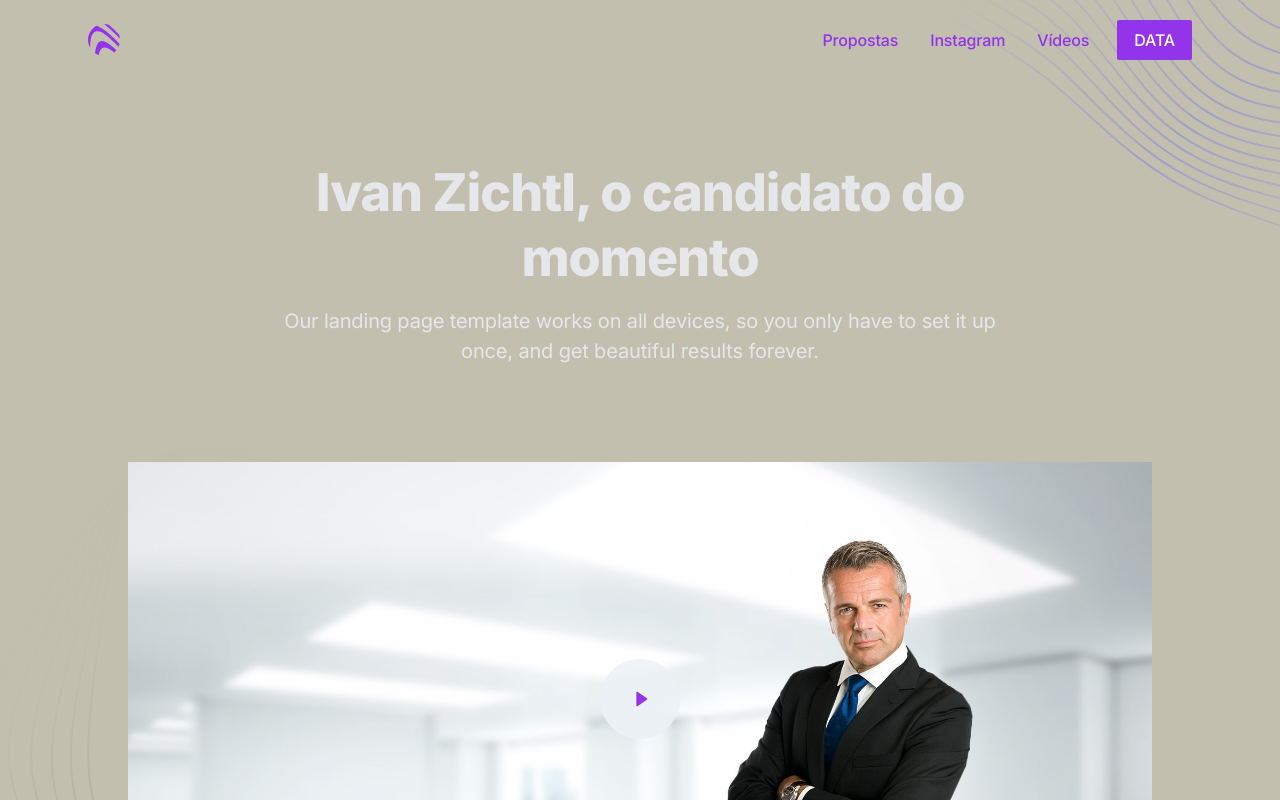
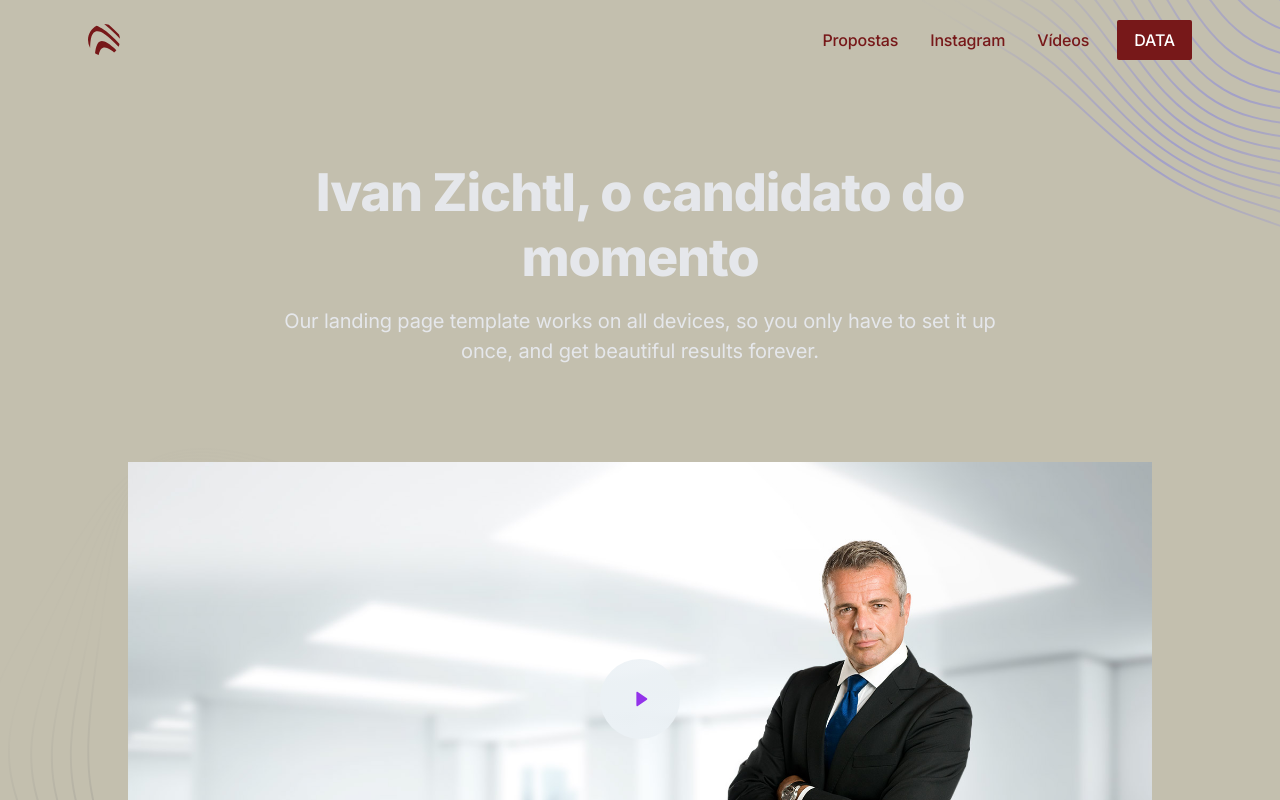
Before and after one commit to alcemaia/projetoMpt, a Next.js app: page / in a window 1280 px wide. Shown: the top 800 px of the page. Built offline with nearby package versions, Linux system fonts and the light colour scheme; no server answers.

Commit message:
mudança de cores no texto do header

```diff
--- a/components/ui/footer.tsx
+++ b/components/ui/footer.tsx
@@ -15,7 +15,7 @@ export default function Footer() {
               <div className="mb-2">
                 {/* Logo */}
                 <Link href="/" className="inline-block" aria-label="Cruip">
-                  <svg className="w-8 h-8 fill-current text-purple-600" viewBox="0 0 32 32" xmlns="http://www.w3.org/2000/svg">
+                  <svg className="w-8 h-8 fill-current text-vermelho-900" viewBox="0 0 32 32" xmlns="http://www.w3.org/2000/svg">
                     <path d="M31.952 14.751a260.51 260.51 0 00-4.359-4.407C23.932 6.734 20.16 3.182 16.171 0c1.634.017 3.21.28 4.692.751 3.487 3.114 6.846 6.398 10.163 9.737.493 1.346.811 2.776.926 4.262zm-1.388 7.883c-2.496-2.597-5.051-5.12-7.737-7.471-3.706-3.246-10.693-9.81-15.736-7.418-4.552 2.158-4.717 10.543-4.96 16.238A15.926 15.926 0 010 16C0 9.799 3.528 4.421 8.686 1.766c1.82.593 3.593 1.675 5.038 2.587 6.569 4.14 12.29 9.71 17.792 15.57-.237.94-.557 1.846-.952 2.711zm-4.505 5.81a56.161 56.161 0 00-1.007-.823c-2.574-2.054-6.087-4.805-9.394-4.044-3.022.695-4.264 4.267-4.97 7.52a15.945 15.945 0 01-3.665-1.85c.366-3.242.89-6.675 2.405-9.364 2.315-4.107 6.287-3.072 9.613-1.132 3.36 1.96 6.417 4.572 9.313 7.417a16.097 16.097 0 01-2.295 2.275z" />
                   </svg>
                 </Link>
--- a/components/ui/header.tsx
+++ b/components/ui/header.tsx
@@ -10,7 +10,7 @@ export default function Header() {
           <div className="shrink-0 mr-4">
             {/* Logo */}
             <Link href="/" className="block" aria-label="Cruip">
-              <svg className="w-8 h-8 fill-current text-purple-600" viewBox="0 0 32 32" xmlns="http://www.w3.org/2000/svg">
+              <svg className="w-8 h-8 fill-current text-vermelho-900" viewBox="0 0 32 32" xmlns="http://www.w3.org/2000/svg">
                 <path d="M31.952 14.751a260.51 260.51 0 00-4.359-4.407C23.932 6.734 20.16 3.182 16.171 0c1.634.017 3.21.28 4.692.751 3.487 3.114 6.846 6.398 10.163 9.737.493 1.346.811 2.776.926 4.262zm-1.388 7.883c-2.496-2.597-5.051-5.12-7.737-7.471-3.706-3.246-10.693-9.81-15.736-7.418-4.552 2.158-4.717 10.543-4.96 16.238A15.926 15.926 0 010 16C0 9.799 3.528 4.421 8.686 1.766c1.82.593 3.593 1.675 5.038 2.587 6.569 4.14 12.29 9.71 17.792 15.57-.237.94-.557 1.846-.952 2.711zm-4.505 5.81a56.161 56.161 0 00-1.007-.823c-2.574-2.054-6.087-4.805-9.394-4.044-3.022.695-4.264 4.267-4.97 7.52a15.945 15.945 0 01-3.665-1.85c.366-3.242.89-6.675 2.405-9.364 2.315-4.107 6.287-3.072 9.613-1.132 3.36 1.96 6.417 4.572 9.313 7.417a16.097 16.097 0 01-2.295 2.275z" />
               </svg>
             </Link>
@@ -23,7 +23,7 @@ export default function Header() {
               <li>
                 <Link
                   href="/#propostas"
-                  className="font-medium text-purple-600 hover:text-gray-200 px-4 py-3 flex items-center transition duration-150 ease-in-out"
+                  className="font-medium text-vermelho-900 hover:text-gray-200 px-4 py-3 flex items-center transition duration-150 ease-in-out"
                 >
                   Propostas
                 </Link>
@@ -31,7 +31,7 @@ export default function Header() {
               <li>
                 <Link
                   href="/#Instagram"
-                  className="font-medium text-purple-600 hover:text-gray-200 px-4 py-3 flex items-center transition duration-150 ease-in-out"
+                  className="font-medium text-vermelho-900 hover:text-gray-200 px-4 py-3 flex items-center transition duration-150 ease-in-out"
                 >
                   Instagram
                 </Link>
@@ -39,7 +39,7 @@ export default function Header() {
               <li>
                 <Link
                   href="/#videos"
-                  className="font-medium text-purple-600 hover:text-gray-200 px-4 py-3 flex items-center transition duration-150 ease-in-out"
+                  className="font-medium text-vermelho-900 hover:text-gray-200 px-4 py-3 flex items-center transition duration-150 ease-in-out"
                 >
                   Vídeos
                 </Link>
@@ -47,7 +47,7 @@ export default function Header() {
               <li>
                 <Link
                   href="/d7b459d50991451c9d0c8d5752540f4c"
-                  className="btn-sm text-white bg-purple-600 hover:bg-purple-700 ml-3">
+                  className="btn-sm text-white bg-vermelho-900 hover:bg-purple-700 ml-3">
                   DATA
                 </Link>
               </li>
--- a/tailwind.config.js
+++ b/tailwind.config.js
@@ -15,6 +15,7 @@ module.exports = {
         cremeClaro: {
           200: '#c3bfae'
         },
+
         cremeEscuro: {
           400: '#A48E6C',
         },
```
